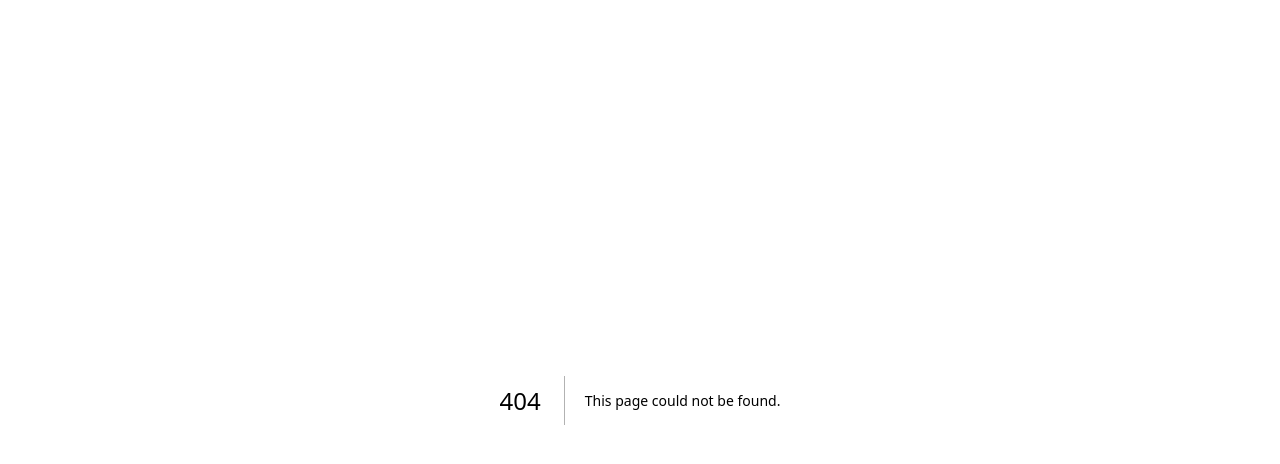
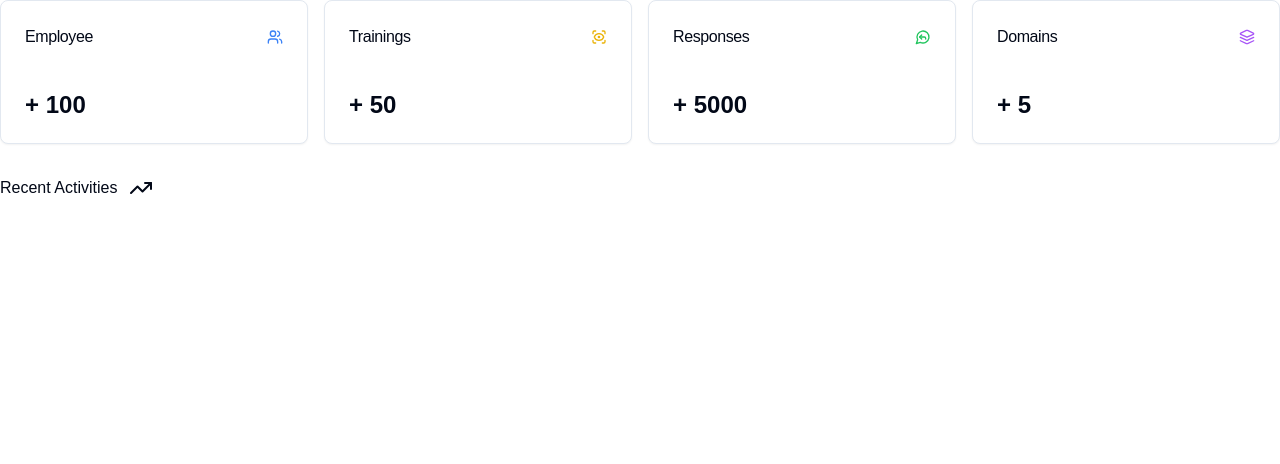
Before and after one commit to rairamjee/SkillBoost, a Next.js app in the folder frontend/: page /dashboard/userDashboard in a window 1280 px wide. Before the commit this address had no page. Shown: the top 464 px of the page. Built offline with nearby package versions, Linux system fonts and the light colour scheme.

Commit message:
Update 12

```diff
--- a/frontend/src/app/dashboard/(menu)/menulist.tsx
+++ b/frontend/src/app/dashboard/(menu)/menulist.tsx
@@ -4,13 +4,13 @@ import Overview from "../dashboard/page";
 import AddNew from "../addNew/page";
 import Performance from "../performance/page";
 import Analytics from "../analytics/page";
-
+import UserDashboard from "../userDashboard/page";
 const menulist = [
   { name: "Dashboard", icon: LayoutDashboard ,listFor:"Admin",component:<Overview/>},
   { name: "Add New", icon:CirclePlus,listFor:"Admin",component:<AddNew/>},
   { name: "Analytics", icon: BarChart,listFor:"Admin" ,component:<Analytics/>},
   { name: "Settings", icon: Settings ,listFor:"Admin",component:<Setting/>},
-  { name: "Overview", icon: LayoutDashboard ,listFor:"Employee",component:<Overview/>},
+  { name: "DashBoard", icon: LayoutDashboard ,listFor:"Employee",component:<UserDashboard/>},
   { name: "Performance", icon: BarChart,listFor:"Employee" ,component:<Performance/>},
   { name: "Settings", icon: Settings ,listFor:"Employee",component:<Setting/>},
 ];
--- a/frontend/src/app/dashboard/page.tsx
+++ b/frontend/src/app/dashboard/page.tsx
@@ -1,6 +1,6 @@
 "use client";
 
-import React, { useState } from "react";
+import React, { useEffect, useState } from "react";
 import menulist from "./(menu)/menulist";
 import { Bell, LogOut } from "lucide-react";
 import { Button } from "@/components/ui/button";
@@ -16,6 +16,7 @@ import {
   DropdownMenuTrigger,
 } from "@/components/ui/dropdown-menu";
 import withAuth from "../../../utils/withAuth";
+import UserDashboard from "./userDashboard/page";
 
 const Dashboard = () => {
   const user = JSON.parse(localStorage.getItem("user") || "{}");
@@ -34,6 +35,14 @@ const Dashboard = () => {
     setCurrentComponent(component);
   };
 
+  useEffect(() => {
+    console.log(role);
+    if (role === "Employee") {
+      setCurrentComponent(<UserDashboard />);
+    } else {
+      setCurrentComponent(<Overview />);
+    }
+  }, [role]);
   return (
     <div className="flex h-screen bg-gray-100 dark:bg-gray-900">
       <aside className="w-64 bg-white dark:bg-gray-800 border-r border-gray-200 dark:border-gray-700">
@@ -91,7 +100,7 @@ const Dashboard = () => {
         </header>
 
         <main className="flex-1 overflow-y-auto p-4">
-          {currentComponent || <Overview />} {/* Default component */}
+          {currentComponent} {/* Default component */}
         </main>
       </div>
     </div>
--- /dev/null
+++ b/frontend/src/app/dashboard/userDashboard/page.tsx
@@ -0,0 +1,35 @@
+import React from 'react'
+import cardlist from '../(menu)/cardlist'
+import { Card, CardContent, CardHeader, CardTitle } from '@/components/ui/card'
+import { TrendingUp } from 'lucide-react';
+
+
+function UserDashboard() {
+    return (
+        <div>
+            <div className="grid grid-cols-1 md:grid-cols-2 lg:grid-cols-4 gap-4 mb-8">
+                {cardlist.map((item, index) => (
+                    <Card key={index} className="h-36">
+                        <CardHeader className="flex flex-row items-center justify-between space-y-0 pb-2">
+                            <CardTitle className="text-base font-medium">
+                                {item.title}
+                            </CardTitle>
+                            <item.icon className={`w-4 h-4 ${item.color}`} />
+                        </CardHeader>
+                        <CardContent>
+                            <div className="text-2xl font-bold mt-8">+ {item.value}</div>
+                        </CardContent>
+                    </Card>
+                ))}
+            </div>
+            <div className='flex gap-3'>
+                <h1>Recent Activities</h1>
+                <TrendingUp />
+            </div>
+
+        </div>
+
+    )
+}
+
+export default UserDashboard
```
Also changed, not shown: 1 other file (tests, documents, lock files or other folders).
